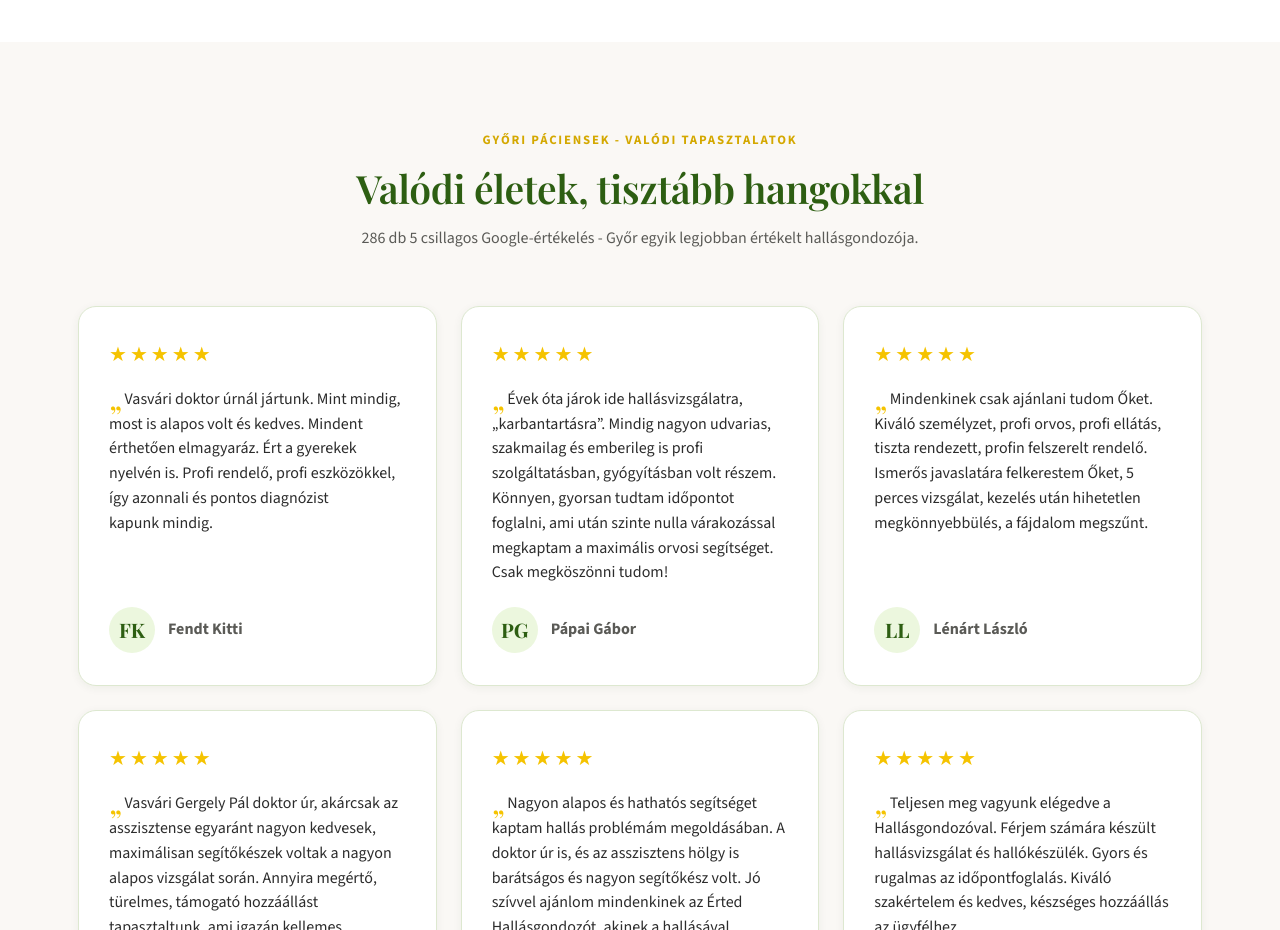
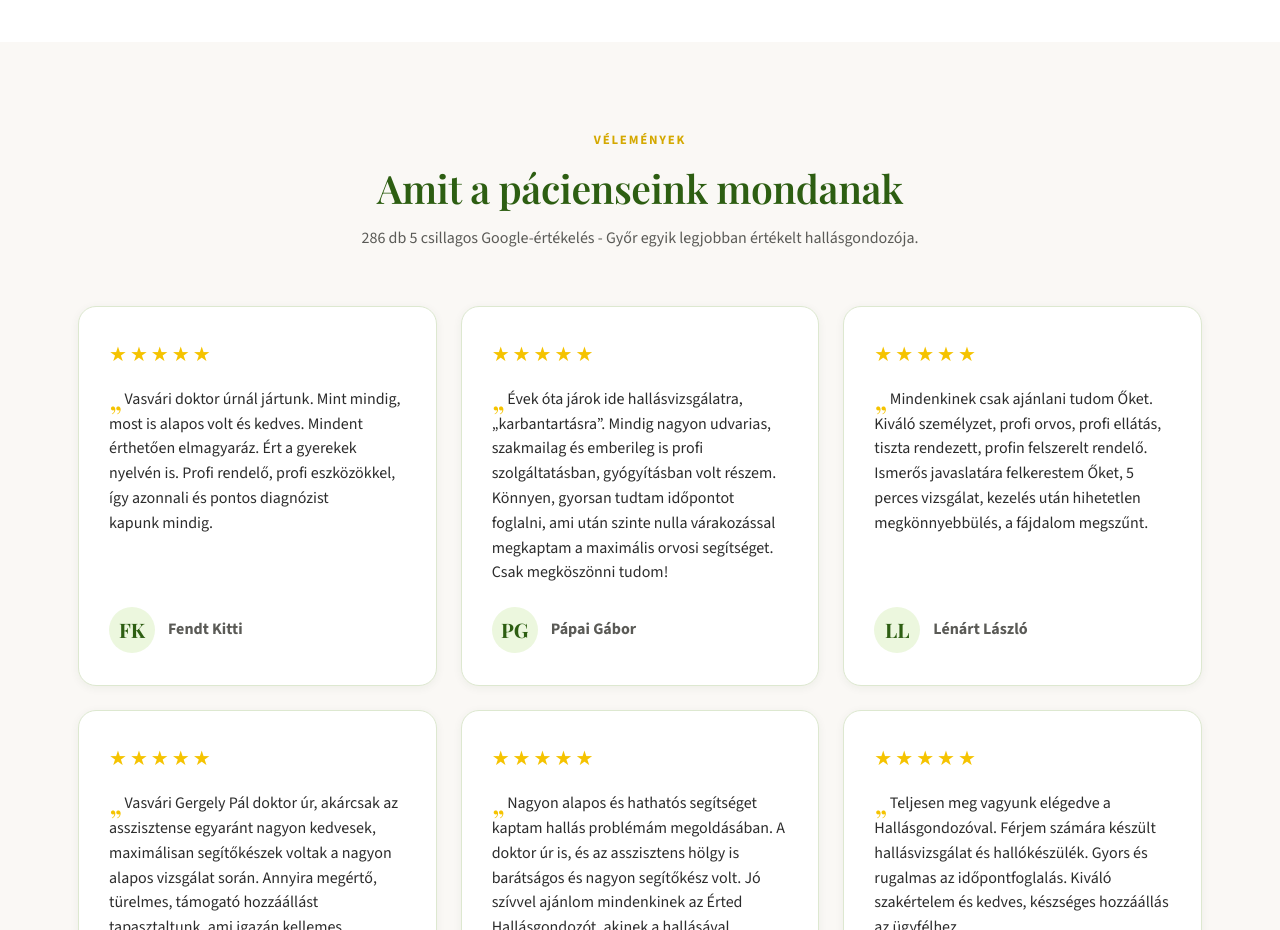
Before and after one commit to Webvulcano/hallasgondozo, a Next.js app: page / in a window 1280 px wide. Shown: the part 3620-4550 px from the top of the page. Built offline with nearby package versions, Linux system fonts and the light colour scheme.

Commit message:
felirat modositas

```diff
--- a/components/Testimonials.jsx
+++ b/components/Testimonials.jsx
@@ -38,8 +38,8 @@ export default function Testimonials() {
     <section className="block testi" id="velemenyek">
       <div className="wrap">
         <div className="sec-head">
-          <div className="eyebrow">Győri páciensek - valódi tapasztalatok</div>
-          <h2>Valódi életek, tisztább hangokkal</h2>
+          <div className="eyebrow">Vélemények</div>
+          <h2>Amit a pácienseink mondanak</h2>
           <p>
             {GOOGLE_RATING.count} db {GOOGLE_RATING.score} csillagos Google-értékelés - Győr egyik
             legjobban értékelt hallásgondozója.
```
